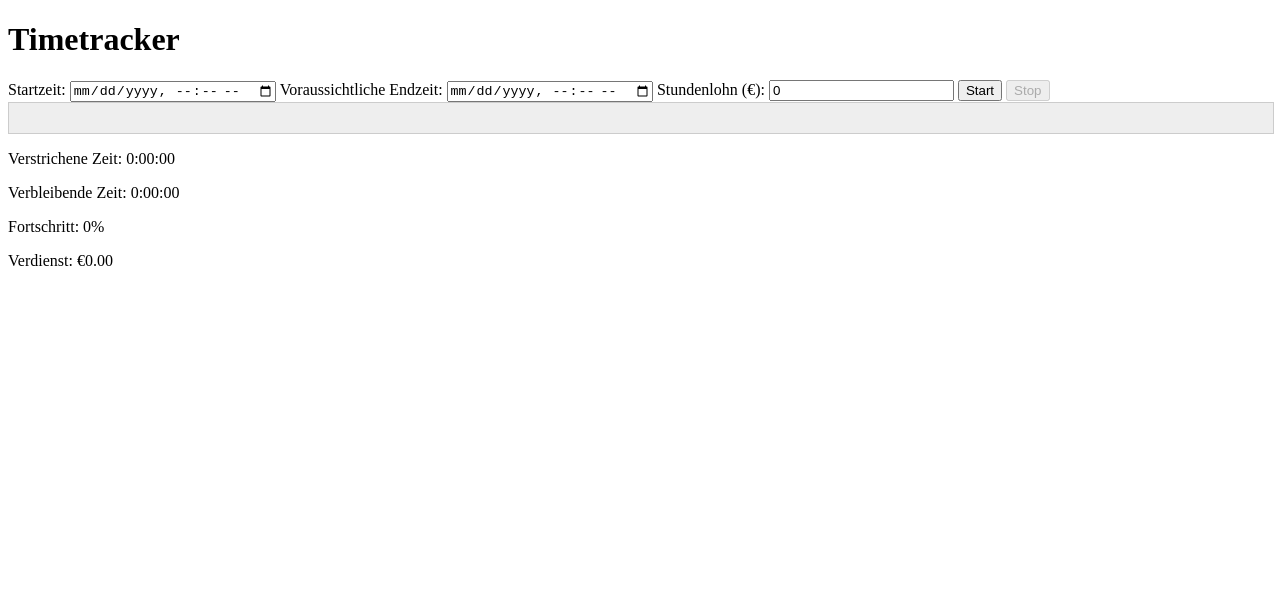
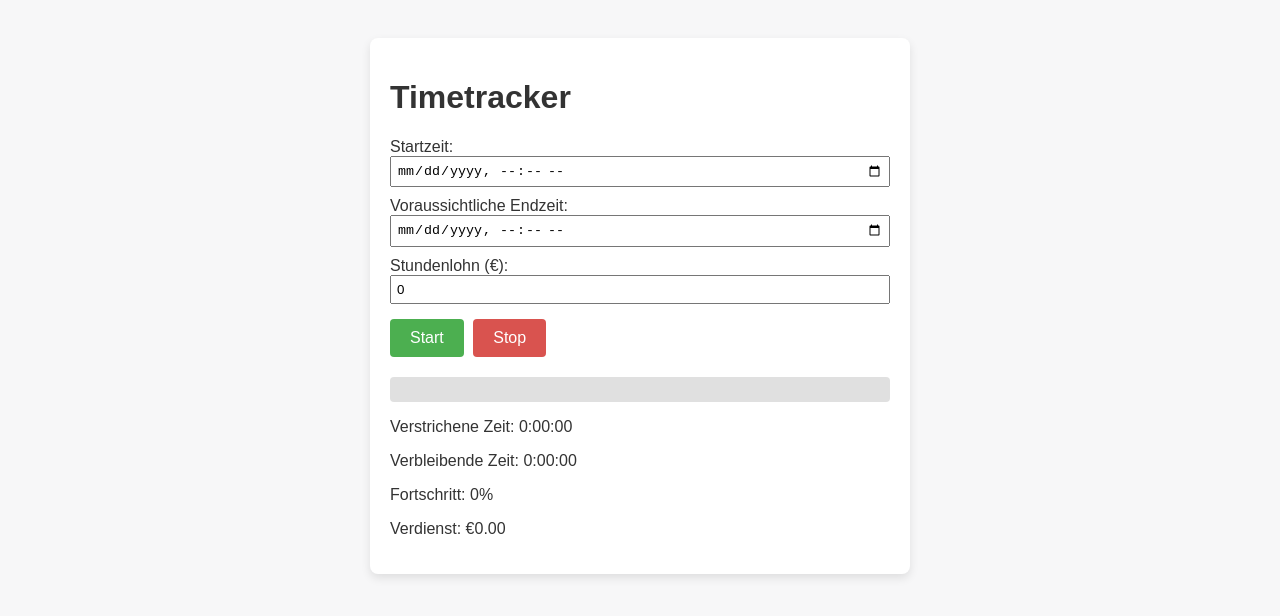
Before and after one commit to Whynightman/timetracker, a plain HTML site: page index.html in a window 1280 px wide. Drawn offline with Linux system fonts and the light colour scheme.

Commit message:
Modernize timetracker UI

```diff
--- a/index.html
+++ b/index.html
@@ -4,12 +4,70 @@
 <meta charset="utf-8">
 <title>Timetracker</title>
 <style>
-#barContainer { width: 100%; background: #eee; border: 1px solid #ccc; height: 30px; position: relative; }
-#bar { background: #4caf50; width: 0%; height: 100%; }
-#info { margin-top: 10px; }
+body {
+  font-family: Arial, sans-serif;
+  background: #f7f7f8;
+  color: #333;
+  display: flex;
+  justify-content: center;
+  padding: 30px;
+}
+
+#container {
+  background: #fff;
+  box-shadow: 0 4px 10px rgba(0,0,0,0.1);
+  border-radius: 8px;
+  padding: 20px;
+  max-width: 500px;
+  width: 100%;
+}
+
+label {
+  display: block;
+  margin-top: 10px;
+}
+
+input {
+  width: 100%;
+  padding: 5px;
+  box-sizing: border-box;
+}
+
+button {
+  margin-top: 15px;
+  padding: 10px 20px;
+  border: none;
+  border-radius: 4px;
+  cursor: pointer;
+  font-size: 1rem;
+}
+
+#startBtn { background: #4caf50; color: #fff; }
+#stopBtn { background: #d9534f; color: #fff; margin-left: 5px; }
+
+#barContainer {
+  width: 100%;
+  background: #e0e0e0;
+  border-radius: 4px;
+  overflow: hidden;
+  margin-top: 20px;
+  height: 25px;
+}
+
+#bar {
+  background: linear-gradient(90deg, #4caf50, #8bc34a);
+  height: 100%;
+  width: 0%;
+  transition: width 0.5s ease;
+}
+
+#info {
+  margin-top: 15px;
+}
 </style>
 </head>
 <body>
+<div id="container">
 <h1>Timetracker</h1>
 <label for="startTime">Startzeit:</label>
 <input type="datetime-local" id="startTime">
@@ -27,9 +85,10 @@
 <p>Fortschritt: <span id="progress">0%</span></p>
 <p>Verdienst: &euro;<span id="earnings">0.00</span></p>
 </div>
+</div>
 
 <script>
-let timer = null;
+let animFrame = null;
 let startTime = null;
 let expectedEnd = null;
 let rate = 0;
@@ -56,6 +115,11 @@ function update() {
   document.getElementById('earnings').textContent = earned.toFixed(2);
 }
 
+function updateLoop() {
+  update();
+  animFrame = requestAnimationFrame(updateLoop);
+}
+
 document.getElementById('startBtn').addEventListener('click', () => {
   const startInput = document.getElementById('startTime').value;
   startTime = startInput ? new Date(startInput) : new Date();
@@ -75,12 +139,13 @@ document.getElementById('startBtn').addEventListener('click', () => {
   document.getElementById('progress').textContent = '0%';
   document.getElementById('earnings').textContent = '0.00';
   update();
-  timer = setInterval(update, 1000);
+  updateLoop();
 });
 
 document.getElementById('stopBtn').addEventListener('click', () => {
-  if (timer) {
-    clearInterval(timer);
+  if (animFrame) {
+    cancelAnimationFrame(animFrame);
+    animFrame = null;
     update();
   }
   document.getElementById('stopBtn').disabled = true;
```
Also changed, not shown: 1 other file.
